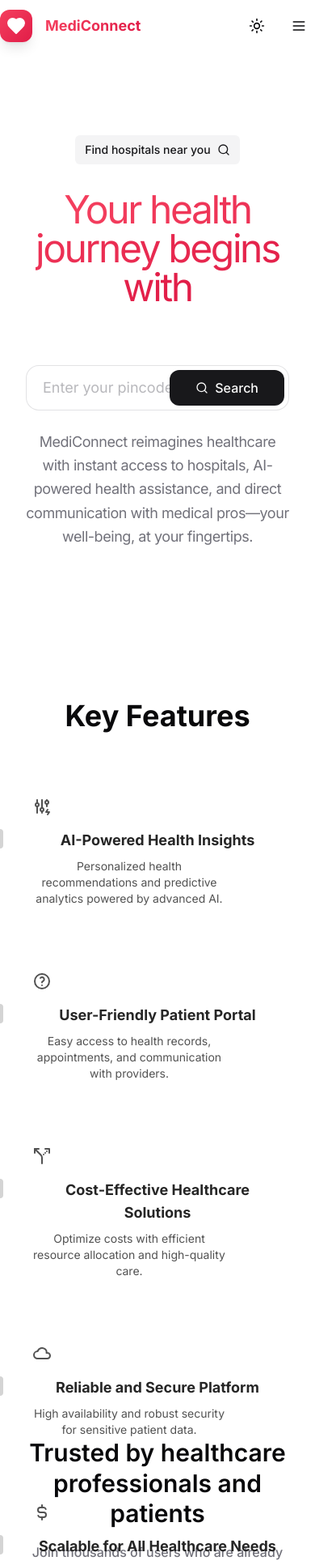
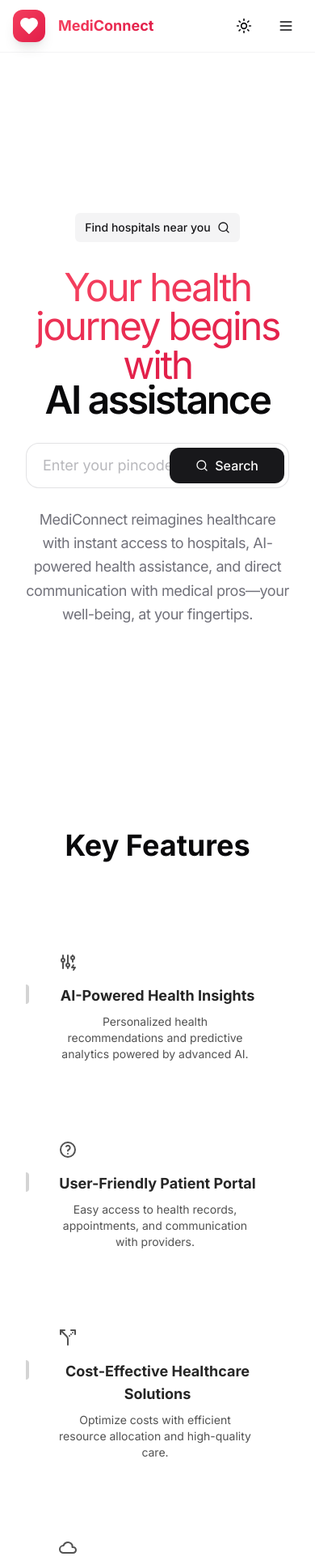
Before and after one commit to ayush-that/Nosu-AI-Hackathon, a Next.js app: page / in a window 390 px wide. Shown: the top 1933 px of the page at 81% size. Built offline with nearby package versions, Linux system fonts and the light colour scheme.

Commit message:
landing page responsivnes fixed and few fixes

```diff
--- a/app/globals.css
+++ b/app/globals.css
@@ -116,3 +116,19 @@ body {
 .scale-100 {
   transition: all var(--theme-transition-duration) ease;
 }
+
+/* Header blur and background transitions */
+.backdrop-blur-md {
+  backdrop-filter: blur(12px);
+  -webkit-backdrop-filter: blur(12px);
+}
+
+/* Smooth scroll behavior */
+html {
+  scroll-behavior: smooth;
+}
+
+/* Improved header transitions */
+header {
+  transition: background-color 0.3s ease, backdrop-filter 0.3s ease;
+}
--- a/app/hospitals/page.tsx
+++ b/app/hospitals/page.tsx
@@ -3,7 +3,7 @@
 import { useEffect, useState, Suspense } from "react";
 import { useSearchParams, useRouter } from "next/navigation";
 import { Button } from "@/components/ui/button";
-import { MessageSquare, MapPin } from "lucide-react";
+import { MessageSquare, MapPin, Hospital } from "lucide-react";
 import {
   getPincodeCoordinates,
   getHospitalsNearby,
@@ -87,7 +87,7 @@ function HospitalsContent() {
   }, [searchParams, router]);
 
   const handleChatClick = (hospitalId: string) => {
-    router.push(`/chat?hospital=${hospitalId}`);
+    router.push(`/auth?hospital=${hospitalId}`);
   };
 
   if (loading) {
@@ -101,7 +101,7 @@ function HospitalsContent() {
   }
 
   return (
-    <div className="space-y-4">
+    <div className="space-y-4 md:p-0 p-4 ">
       {hospitals.map((hospital) => (
         <div
           key={hospital.id}
@@ -140,11 +140,17 @@ function HospitalsContent() {
 
 export default function HospitalsPage() {
   return (
-    <div className="container max-w-3xl py-8">
-      <h1 className="text-2xl font-bold mb-6">Nearby Hospitals</h1>
+    <div className="container max-w-3xl py-8 justify-center items-center  mx-auto flex flex-col min-h-screen">
+      <div className="md:flex md:flex-row items-center mb-6 gap-3 flex-col flex ">
+        <h1 className=" text-3xl md:text-4xl font-bold  font-serif">
+          Nearby Hospitals
+        </h1>
+        <Hospital className="w-8 h-8 text-red-400 animate-pulse" />
+      </div>
+
       <Suspense
         fallback={
-          <div className="space-y-4">
+          <div className="space-y-4 ">
             <HospitalSkeleton />
             <HospitalSkeleton />
             <HospitalSkeleton />
--- a/app/page.tsx
+++ b/app/page.tsx
@@ -9,8 +9,8 @@ export default function LandingPage() {
   return (
     <div className="flex min-h-screen flex-col">
       <Header />
-      <main className="flex-1">
-        <section className="min-h-[calc(100vh-4rem)] flex flex-col items-center justify-center px-4 space-y-6">
+      <main className="flex-1 mt-16">
+        <section className="min-h-[calc(100vh-4rem)] flex flex-col items-center justify-center px-4 space-y-8 py-8">
           <div className="container max-w-4xl mx-auto text-center space-y-5">
             <Hero />
             <Feature />
--- a/components/Landing/Feature.tsx
+++ b/components/Landing/Feature.tsx
@@ -3,9 +3,9 @@ import { FeaturesSectionWithHoverEffects } from "@/components/ui/feature-section
 
 function Feature() {
   return (
-    <div className="min-h-screen w-full">
-      <div className="absolute left-0 w-full">
-        <h1 className="text-4xl font-bold">Key Features</h1>
+    <div className="min-h-screen w-full relative py-16">
+      <div className="w-full">
+        <h1 className="text-4xl font-bold text-center mb-8">Key Features</h1>
         <FeaturesSectionWithHoverEffects />
       </div>
     </div>
--- a/components/Landing/Hero.tsx
+++ b/components/Landing/Hero.tsx
@@ -33,7 +33,7 @@ function Hero() {
   return (
     <div className="w-full min-h-screen flex items-center justify-center bg-gradient-to-b from-background to-background/80">
       <div className="container mx-auto max-w-[1200px] px-4 flex items-center justify-center">
-        <div className="flex gap-8 py-20 lg:py-32 items-center justify-center flex-col text-center">
+        <div className="flex gap-8 py-12 lg:py-32 items-center justify-center flex-col text-center">
           <div>
             <Button variant="secondary" size="sm" className="gap-2">
               Find hospitals near you <Search className="w-4 h-4" />
--- a/components/Landing/header.tsx
+++ b/components/Landing/header.tsx
@@ -76,11 +76,11 @@ export default function Header() {
   };
 
   return (
-    <header className="fixed inset-x-0 top-0 z-50 ">
-      <nav className="container flex h-16 items-center justify-between">
+    <header className="fixed inset-x-0 top-0 z-50 backdrop-blur-md bg-background/60 border-b border-border/40">
+      <nav className="container mx-auto max-w-7xl flex h-16 items-center justify-between px-4">
         {/* Logo */}
         <div className="flex items-center gap-4">
-          <div className="w-10 h-10 rounded-xl bg-gradient-to-br from-rose-500 to-rose-600 flex items-center justify-center shadow-lg transition-all duration-300 hover:shadow-xl hover:scale-105">
+          <div className="w-10 h-10 rounded-xl bg-gradient-to-br from-rose-500 to-rose-600 flex items-center justify-center shadow-lg transition-all duration-300 hover:shadow-xl hover:scale-105 hover:rotate-3">
             <Heart className="w-6 h-6 text-white" fill="white" />
           </div>
           <Link
@@ -92,19 +92,19 @@ export default function Header() {
         </div>
 
         {/* Desktop Navigation */}
-        <NavigationMenu className="hidden lg:flex">
+        <NavigationMenu className="hidden lg:flex justify-center">
           <NavigationMenuList className="gap-1">
             {navigationItems.map((item) => (
               <NavigationMenuItem key={item.title}>
                 {item.href ? (
                   <Link href={item.href} legacyBehavior passHref>
-                    <NavigationMenuLink className="inline-flex h-9 w-max items-center justify-center px-4 py-2 text-sm font-medium transition-colors hover:text-accent-foreground">
+                    <NavigationMenuLink className="inline-flex h-9 w-max items-center justify-center px-4 py-2 text-sm font-medium transition-colors hover:bg-rose-500/10 hover:text-rose-600 dark:hover:text-rose-400 rounded-md">
                       {item.title}
                     </NavigationMenuLink>
                   </Link>
                 ) : (
                   <>
-                    <NavigationMenuTrigger className="h-9">
+                    <NavigationMenuTrigger className="h-9 hover:bg-rose-500/10 hover:text-rose-600 dark:hover:text-rose-400 data-[state=open]:bg-rose-500/10 data-[state=open]:text-rose-600 dark:data-[state=open]:text-rose-400">
                       {item.title}
                     </NavigationMenuTrigger>
                     <NavigationMenuContent>
@@ -125,7 +125,7 @@ export default function Header() {
                               legacyBehavior
                               passHref
                             >
-                              <NavigationMenuLink className="block select-none space-y-1 rounded-md p-3 leading-none no-underline outline-none transition-colors hover:bg-accent hover:text-accent-foreground focus:bg-accent focus:text-accent-foreground">
+                              <NavigationMenuLink className="block select-none space-y-1 rounded-md p-3 leading-none no-underline outline-none transition-colors hover:bg-rose-500/10 hover:text-rose-600 dark:hover:text-rose-400 focus:bg-rose-500/10 focus:text-rose-600 dark:focus:text-rose-400">
                                 <div className="flex items-center justify-between">
                                   <span className="text-sm font-medium">
                                     {subItem.title}
@@ -179,11 +179,7 @@ export default function Header() {
       </nav>
 
       {/* Mobile menu */}
-      {isOpen && (
-
-          <div
-            className="fixed inset-x-0 top-16 bottom-0"
-            style={{ backgroundColor: "black" }}
+      {isOpen && (          <div className="fixed inset-x-0 top-16 bottom-0 bg-background/95 backdrop-blur-md"
           >
             <div className="border-t">
               <div className="grid divide-y px-4">
--- a/components/ui/feature-section-with-hover-effects.tsx
+++ b/components/ui/feature-section-with-hover-effects.tsx
@@ -62,7 +62,7 @@ export function FeaturesSectionWithHoverEffects() {
     },
   ];
   return (
-    <div className="grid grid-cols-1 md:grid-cols-2 lg:grid-cols-4  relative z-10 py-10 max-w-7xl mx-auto">
+    <div className="grid grid-cols-1 md:grid-cols-2 lg:grid-cols-4 gap-4 relative z-10 py-10 max-w-7xl mx-auto px-4">
       {features.map((feature, index) => (
         <Feature key={feature.title} {...feature} index={index} />
       ))}
```
Also changed, not shown: image.png (added), 1 other file (tests, documents, lock files or other folders).
